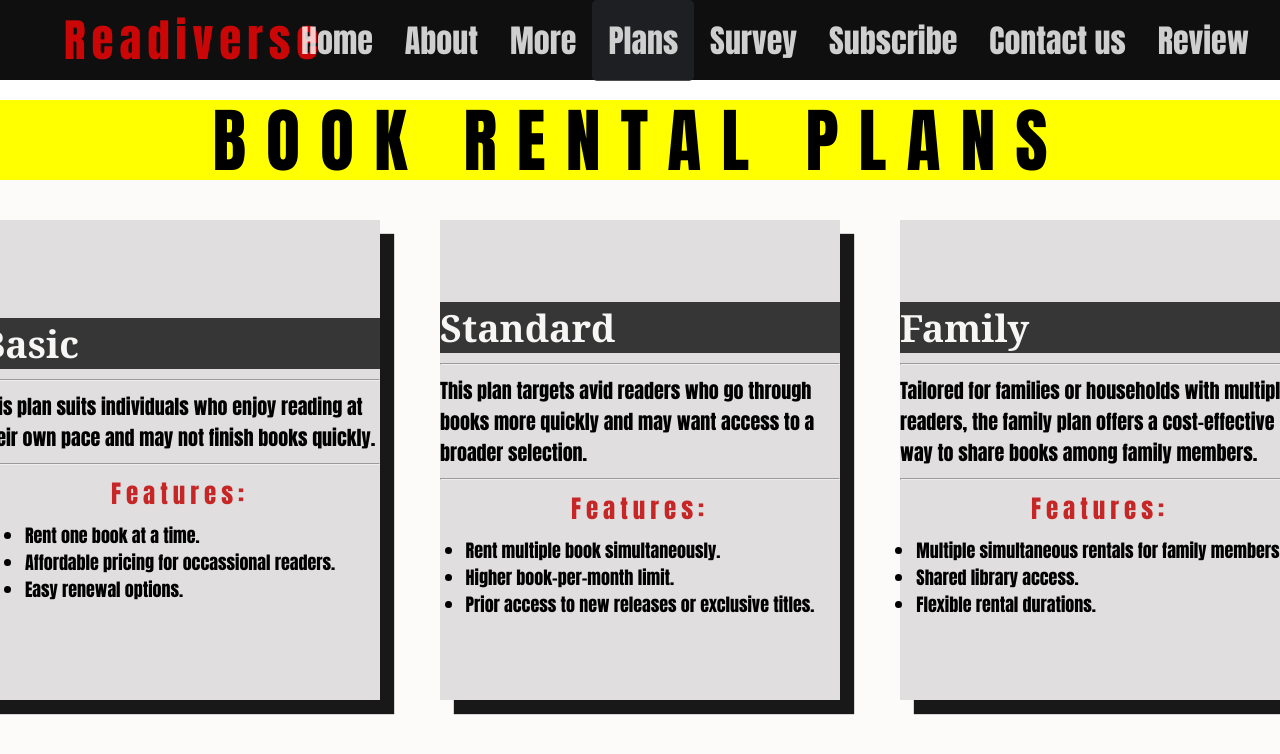
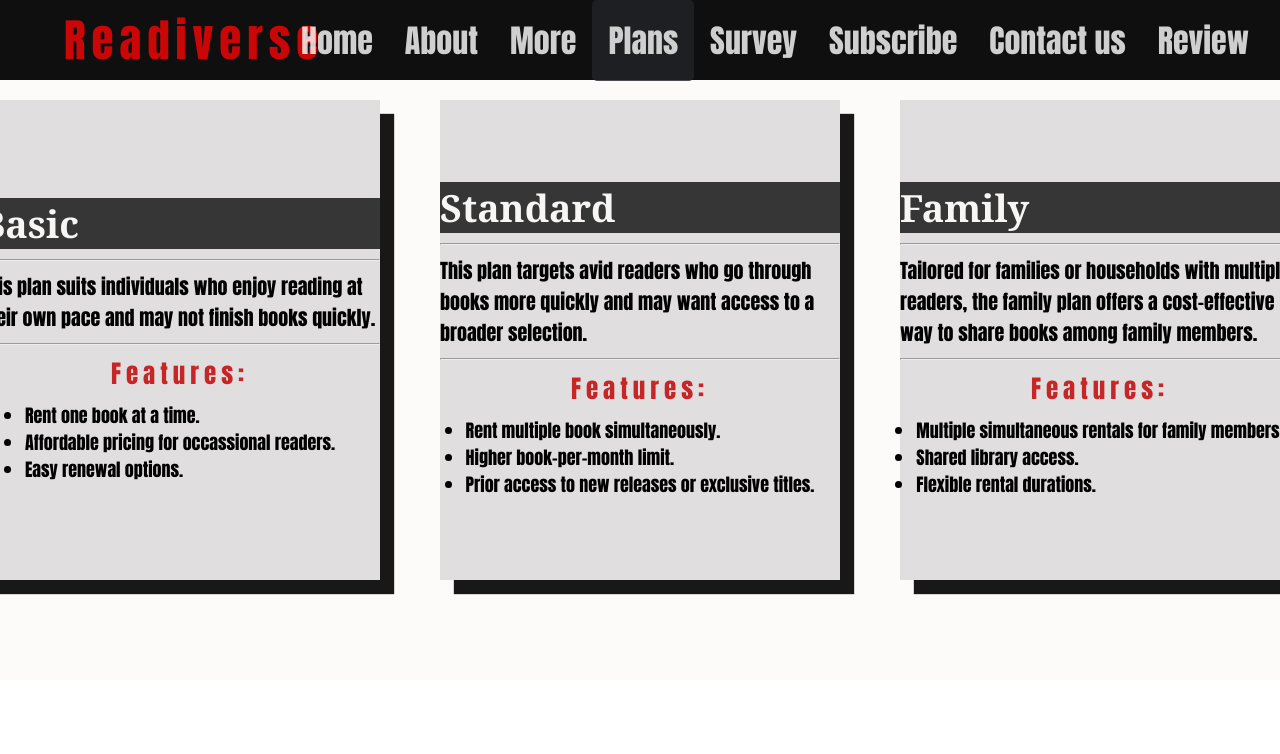
Before and after one commit to raginipanwar/raginipanwar.github.io, a plain HTML site: page plans.html in a window 1280 px wide. Drawn offline with Linux system fonts and the light colour scheme; no server answers; a script that the page names is missing.

Commit message:
Update plans.html

```diff
--- a/plans.html
+++ b/plans.html
@@ -46,7 +46,7 @@ f=false,w=window,d=document,v=d.querySelector('#vwoCode'),cK='_vwo_'+account_id+
         </div>
     </header>
     <div id="page2">
-        <header class="header2">BOOK RENTAL PLANS</header>
+
         <div class="cont2">
             <section class="box3">
                 <h3>Basic</h3>
```
